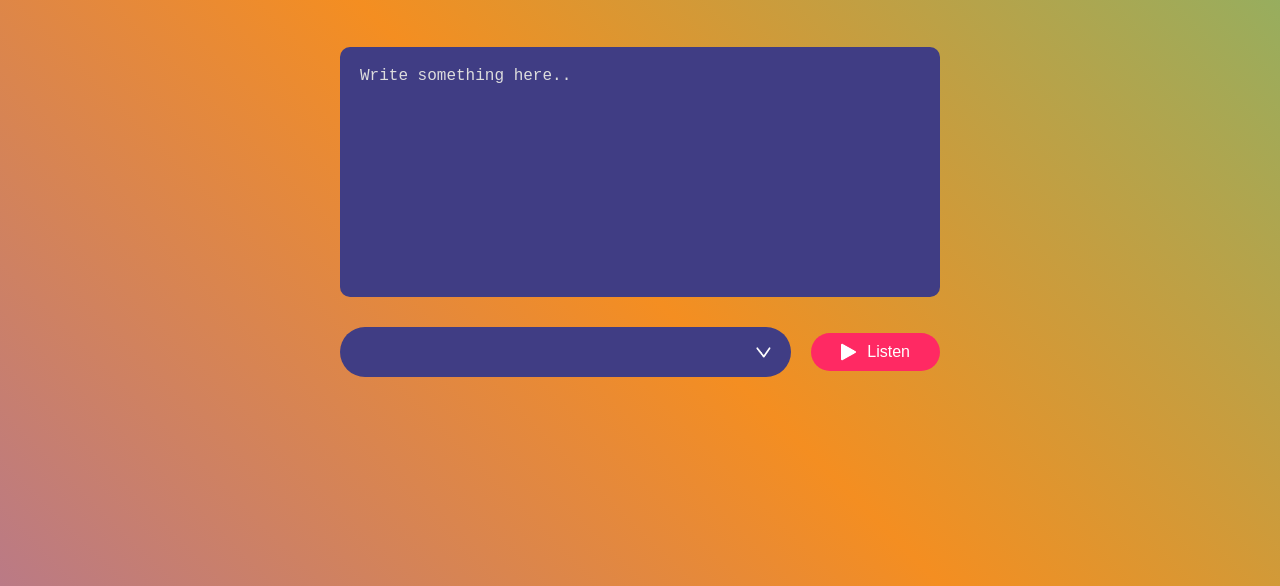
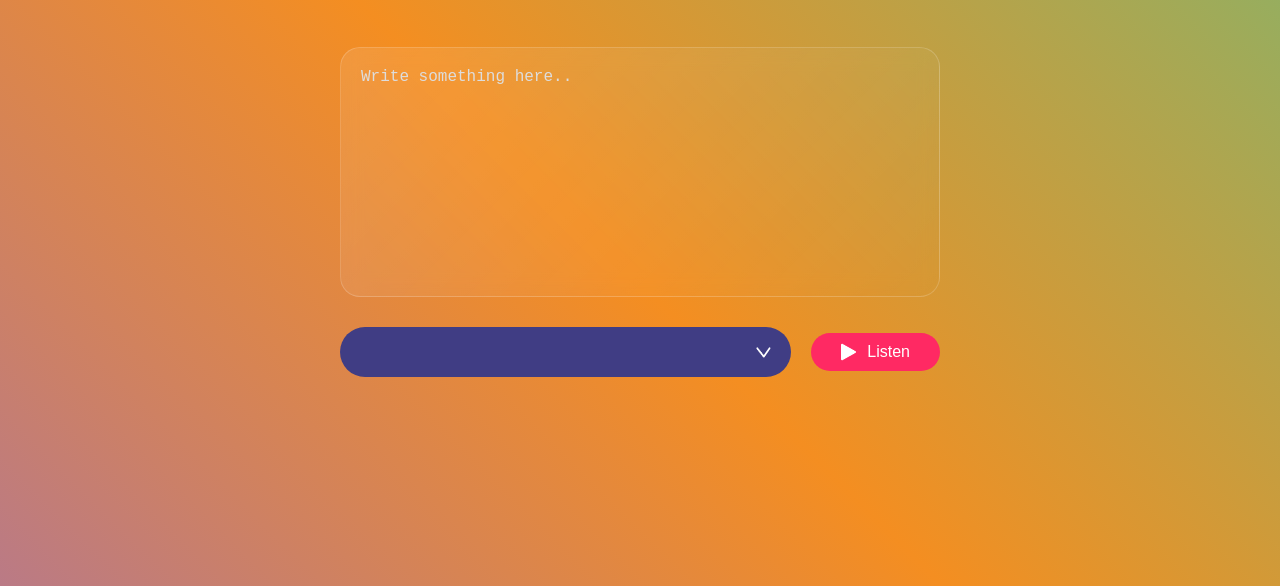
Before and after one commit to Vivek7777777/Text-to-Speech, a plain HTML site: page index.html in a window 1280 px wide. Shown: the part 214-800 px from the top of the page. Drawn offline with Linux system fonts and the light colour scheme.

Commit message:
added glass effect in css file

```diff
--- a/index.html
+++ b/index.html
@@ -13,7 +13,7 @@
         <h1>
             Text To Speech <span>Converter</span>
         </h1>
-        <textarea placeholder="Write something here.."></textarea>
+        <textarea class="glass" placeholder="Write something here.."></textarea>
         <div class="row">
             <select></select>
             <button>
--- a/style.css
+++ b/style.css
@@ -59,6 +59,15 @@ textarea::placeholder {
     color: #ddd;
 }
 
+.glass {
+    background: linear-gradient(135deg, rgba(255, 255, 255, 0.1), rgba(255, 255, 255, 0));
+    backdrop-filter: blur(10px);
+    -webkit-backdrop-filter: blur(10px);
+    border-radius: 20px;
+    border: 1px solid rgba(255, 255, 255, 0.18);
+    box-shadow: 0 8px 32px 0 rgba(0, 0, 0, );
+}
+
 .row {
     width: 600px;
     display: flex;
```
